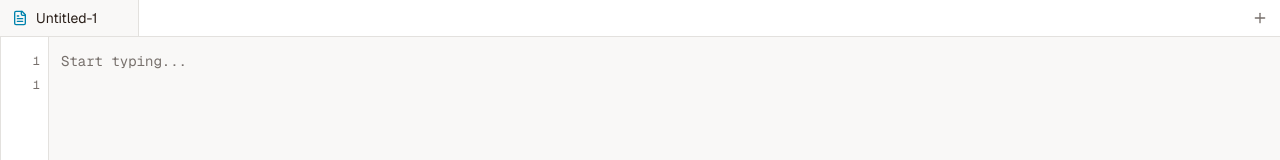
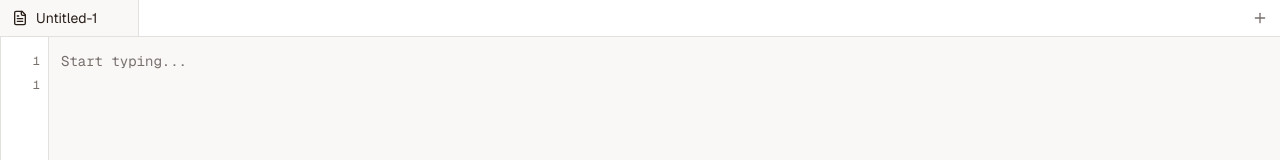
Before and after one commit to 0xymg/edtrcc, a Next.js app: page / in a window 1280 px wide. Shown: the top 160 px of the page. Built offline with nearby package versions, Linux system fonts and the light colour scheme.

Commit message:
style: update FileText icon colors for theme consistency
Change icon colors to adapt to theme mode (black/white).

Co-authored-by: YMG <19360452+0xymg@users.noreply.github.com>

```diff
--- a/components/notepad.tsx
+++ b/components/notepad.tsx
@@ -724,7 +724,7 @@ export function Notepad() {
                   : "bg-secondary text-muted-foreground hover:bg-accent hover:text-foreground"
               )}
             >
-              <FileText className="h-4 w-4 shrink-0 text-primary" />
+                  <FileText className="h-4 w-4 shrink-0" />
               {editingTabId === tab.id ? (
                 <input
                   autoFocus
```
